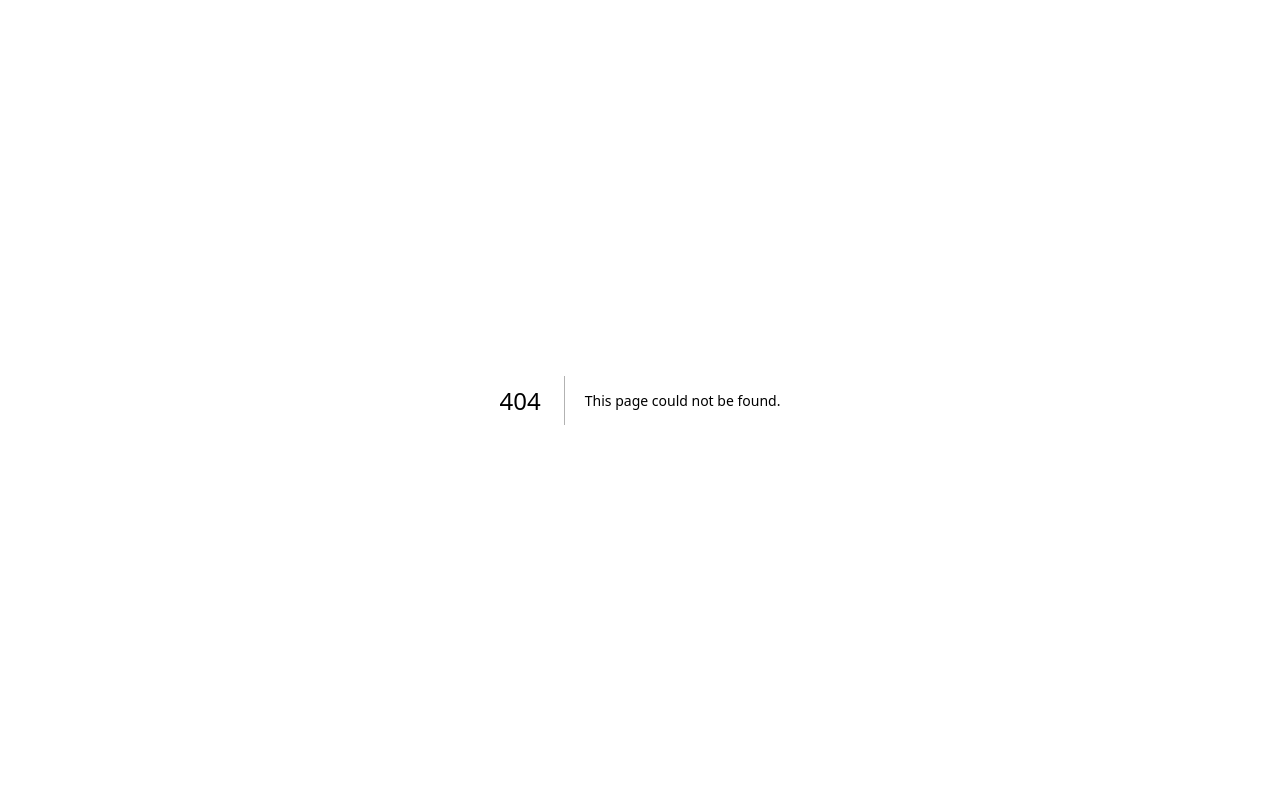
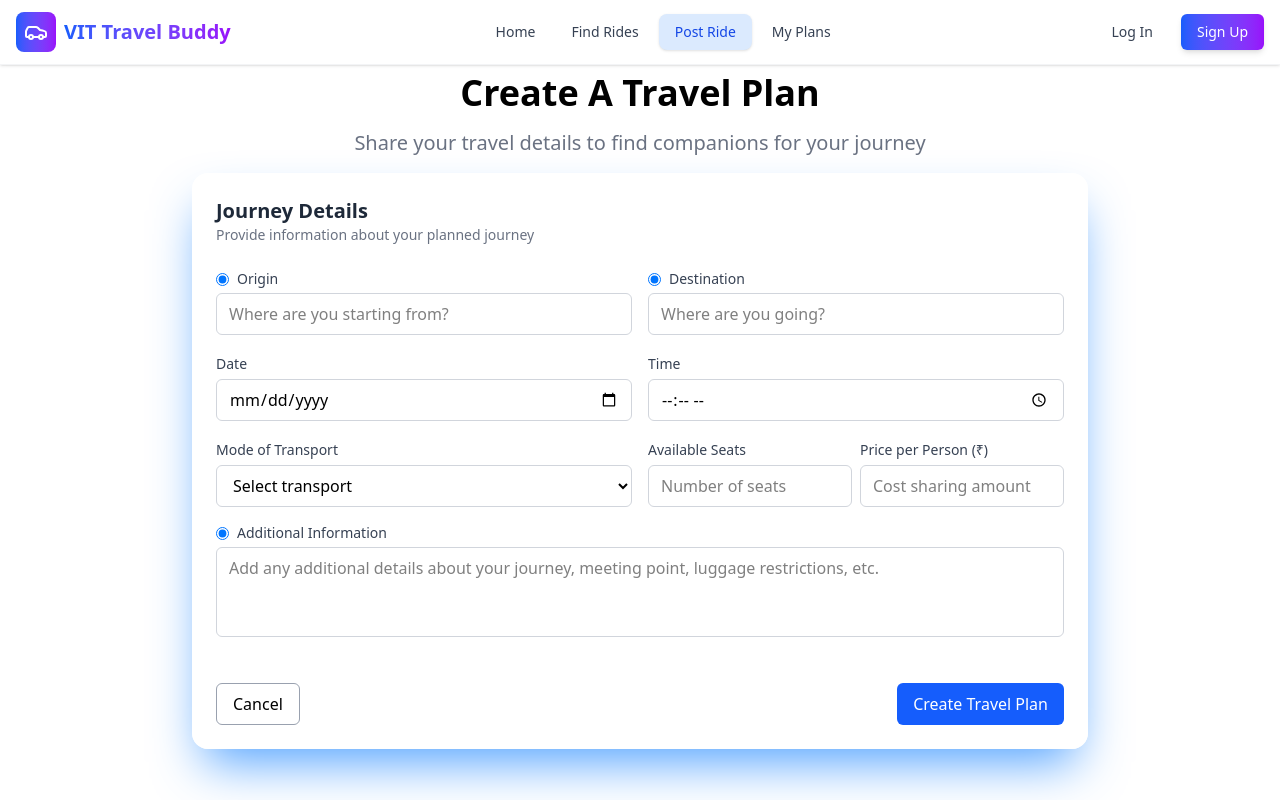
Before and after one commit to SBeeeee/TravelBuddy, a Next.js app in the folder frontend/: page /create in a window 1280 px wide. Before the commit this address had no page. Built offline with nearby package versions, Linux system fonts and the light colour scheme.

Commit message:
added create form and all

```diff
--- /dev/null
+++ b/frontend/src/app/create/components/CreateForm.jsx
@@ -0,0 +1,16 @@
+import React from 'react'
+import Form from './Form'
+
+export default function CreateForm() {
+  return (
+    <div >
+      <div className="mx-auto w-96 font-bold text-center text-4xl py-2">
+            Create A Travel Plan
+      </div>
+    <div className="text-gray-500 text-center text-xl py-2">Share your travel details to find companions for your journey</div>
+    <div className="bg-white/85 max-w-4xl mx-auto rounded-2xl shadow-2xl shadow-blue-400 mt-2 ">
+   <Form/>
+    </div>
+    </div>
+  )
+}
--- /dev/null
+++ b/frontend/src/app/create/components/Form.jsx
@@ -0,0 +1,121 @@
+import React from 'react'
+
+export default function Form() {
+  return (
+    <div>
+       <form className="p-6 space-y-6">
+  <div>
+    <h2 className="text-xl font-semibold text-gray-800">Journey Details</h2>
+    <p className="text-sm text-gray-500">Provide information about your planned journey</p>
+  </div>
+
+  <div className="grid md:grid-cols-2 gap-4">
+    {/* Origin & Destination */}
+    <div>
+      <label className="flex items-center gap-2 text-sm font-medium text-gray-700">
+        <input type="radio" checked readOnly />
+        Origin
+      </label>
+      <input
+        type="text"
+        required
+        placeholder="Where are you starting from?"
+        className="w-full border border-gray-300 rounded-md px-3 py-2 mt-1 focus:outline-none focus:ring-2 focus:ring-blue-400"
+      />
+    </div>
+    <div>
+      <label className="flex items-center gap-2 text-sm font-medium text-gray-700">
+        <input type="radio" checked readOnly />
+        Destination
+      </label>
+      <input
+        type="text"
+        required
+        placeholder="Where are you going?"
+        className="w-full border border-gray-300 rounded-md px-3 py-2 mt-1 focus:outline-none focus:ring-2 focus:ring-blue-400"
+      />
+    </div>
+
+    {/* Date & Time */}
+    <div>
+      <label className="text-sm font-medium text-gray-700">Date</label>
+      <input
+        type="date"
+        required
+        className="w-full border border-gray-300 rounded-md px-3 py-2 mt-1 focus:outline-none focus:ring-2 focus:ring-blue-400"
+      />
+    </div>
+    <div>
+      <label className="text-sm font-medium text-gray-700">Time</label>
+      <input
+        type="time"
+        className="w-full border border-gray-300 rounded-md px-3 py-2 mt-1 focus:outline-none focus:ring-2 focus:ring-blue-400"
+      />
+    </div>
+
+    {/* Mode, Seats, Price */}
+    <div>
+      <label className="text-sm font-medium text-gray-700">Mode of Transport</label>
+      <select
+        className="w-full border border-gray-300 rounded-md px-3 py-2 mt-1 focus:outline-none focus:ring-2 focus:ring-blue-400"
+      >
+        <option>Select transport</option>
+        <option>Cab</option>
+        <option>Auto</option>
+        <option>Train</option>
+        <option>Bus</option>
+      </select>
+    </div>
+    <div className="grid grid-cols-2 gap-2">
+      <div>
+        <label className="text-sm font-medium text-gray-700">Available Seats</label>
+        <input
+          type="number"
+          placeholder="Number of seats"
+          className="w-full border border-gray-300 rounded-md px-3 py-2 mt-1 focus:outline-none focus:ring-2 focus:ring-blue-400"
+        />
+      </div>
+      <div>
+        <label className="text-sm font-medium text-gray-700">Price per Person (₹)</label>
+        <input
+          type="number"
+          placeholder="Cost sharing amount"
+          className="w-full border border-gray-300 rounded-md px-3 py-2 mt-1 focus:outline-none focus:ring-2 focus:ring-blue-400"
+        />
+      </div>
+    </div>
+
+    {/* Additional Info */}
+    <div className="md:col-span-2">
+      <label className="flex items-center gap-2 text-sm font-medium text-gray-700">
+        <input type="radio" checked readOnly />
+        Additional Information
+      </label>
+      <textarea
+        placeholder="Add any additional details about your journey, meeting point, luggage restrictions, etc."
+        rows={3}
+        className="w-full border border-gray-300 rounded-md px-3 py-2 mt-1 focus:outline-none focus:ring-2 focus:ring-blue-400 resize-none"
+      />
+    </div>
+  </div>
+
+  {/* Buttons */}
+  <div className="flex justify-between pt-4">
+    <button
+      type="button"
+      className="px-4 py-2 border border-gray-400 rounded-md hover:bg-gray-100 transition"
+    >
+      Cancel
+    </button>
+    <button
+      type="submit"
+      className="px-4 py-2 bg-blue-600 hover:bg-purple-600 text-white rounded-md transition"
+    >
+      Create Travel Plan
+    </button>
+  </div>
+</form>
+
+    </div>
+  )
+}
--- /dev/null
+++ b/frontend/src/app/create/page.js
@@ -0,0 +1,10 @@
+import React from 'react'
+import CreateForm from './components/CreateForm'
+
+export default function page() {
+  return (
+    <div>
+      <CreateForm/>
+    </div>
+  )
+}
--- a/frontend/src/app/layout.js
+++ b/frontend/src/app/layout.js
@@ -1,3 +1,4 @@
+import Navbar from "@/components/Navbar";
 import "./globals.css";
 import { Providers } from "@/utils/Providers";
 export const metadata = {
@@ -10,7 +11,9 @@ export default function RootLayout({ children }) {
     <html lang="en">
       <body
       >
-        <Providers>{children}</Providers>
+        <Providers>
+          <Navbar/>
+          {children}</Providers>
       </body>
     </html>
   );
--- a/frontend/src/app/page.js
+++ b/frontend/src/app/page.js
@@ -11,7 +11,7 @@ export default function page() {
   console.log(user)
   return (
     <div>
-      <Navbar/>
+
       <HeroSection/>
       <HowItWorks/>
     </div>
--- a/frontend/src/components/HowItWorks.jsx
+++ b/frontend/src/components/HowItWorks.jsx
@@ -4,7 +4,7 @@ import { MapPin, Users, Car } from "lucide-react"
 
 export default function HowItWorks() {
   return (
-    <section className="py-20 bg-gradient-to-b from-white via-gray-50 to-white">
+    <section className="py-20">
       <div className="max-w-5xl mx-auto px-4 text-center">
         {/* Title */}
         <h2 className="text-3xl sm:text-4xl font-bold text-gray-900 mb-3">How It Works</h2>
@@ -15,7 +15,7 @@ export default function HowItWorks() {
         {/* Steps Grid */}
         <div className="grid gap-6 md:grid-cols-3">
           {/* Step 1 */}
-          <div className="bg-white rounded-xl p-6 shadow hover:shadow-md transition-all">
+          <div className="bg-white rounded-xl p-6 shadow-lg hover:shadow-md transition-all">
             <div className="mx-auto mb-4 h-12 w-12 flex items-center justify-center rounded-lg bg-gradient-to-r from-indigo-500 to-blue-500 text-white">
               <MapPin className="h-6 w-6" />
             </div>
@@ -26,7 +26,7 @@ export default function HowItWorks() {
           </div>
 
           {/* Step 2 */}
-          <div className="bg-white rounded-xl p-6 shadow hover:shadow-md transition-all">
+          <div className="bg-white rounded-xl p-6 shadow-lg hover:shadow-md transition-all">
             <div className="mx-auto mb-4 h-12 w-12 flex items-center justify-center rounded-lg bg-gradient-to-r from-pink-500 to-purple-500 text-white">
               <Users className="h-6 w-6" />
             </div>
@@ -37,7 +37,7 @@ export default function HowItWorks() {
           </div>
 
           {/* Step 3 */}
-          <div className="bg-white rounded-xl p-6 shadow hover:shadow-md transition-all">
+          <div className="bg-white rounded-xl p-6 shadow-lg hover:shadow-md transition-all">
             <div className="mx-auto mb-4 h-12 w-12 flex items-center justify-center rounded-lg bg-gradient-to-r from-rose-500 to-red-500 text-white">
               <Car className="h-6 w-6" />
             </div>
```
Also changed, not shown: frontend/src/app/my-plans/page.js (added).
